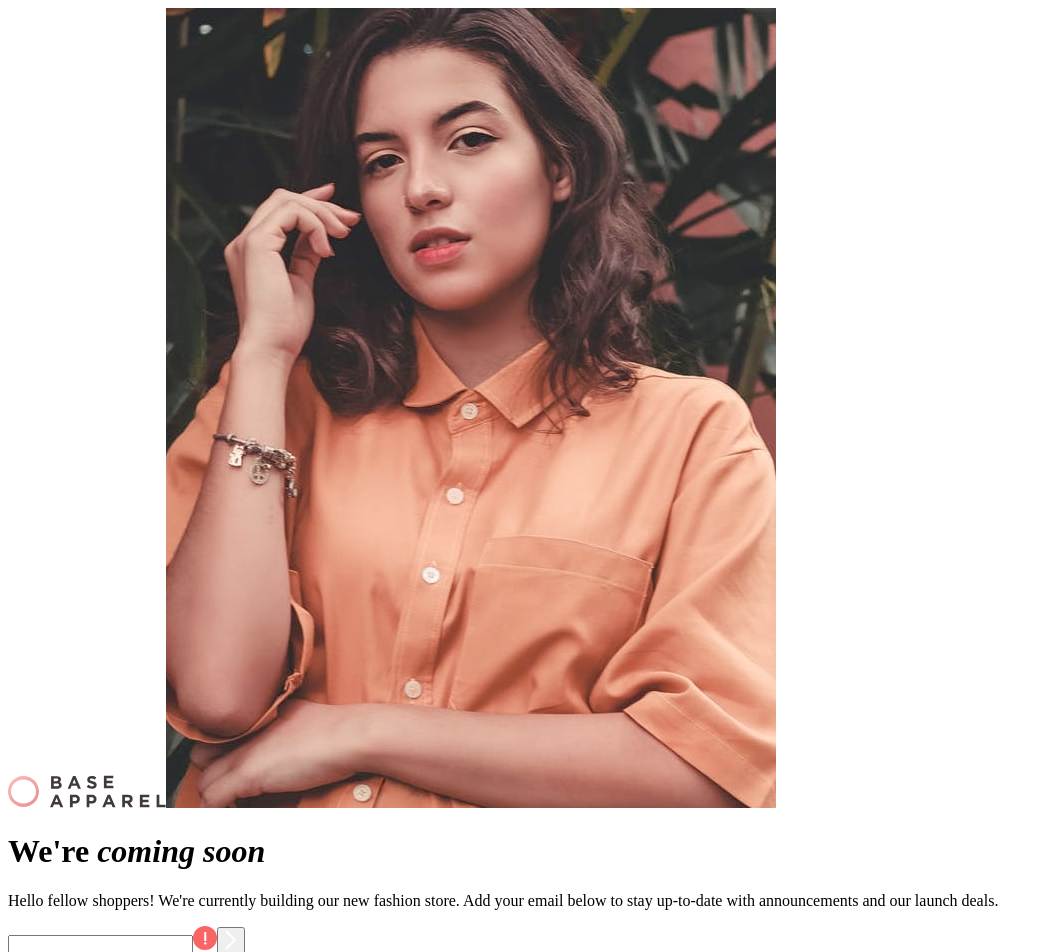
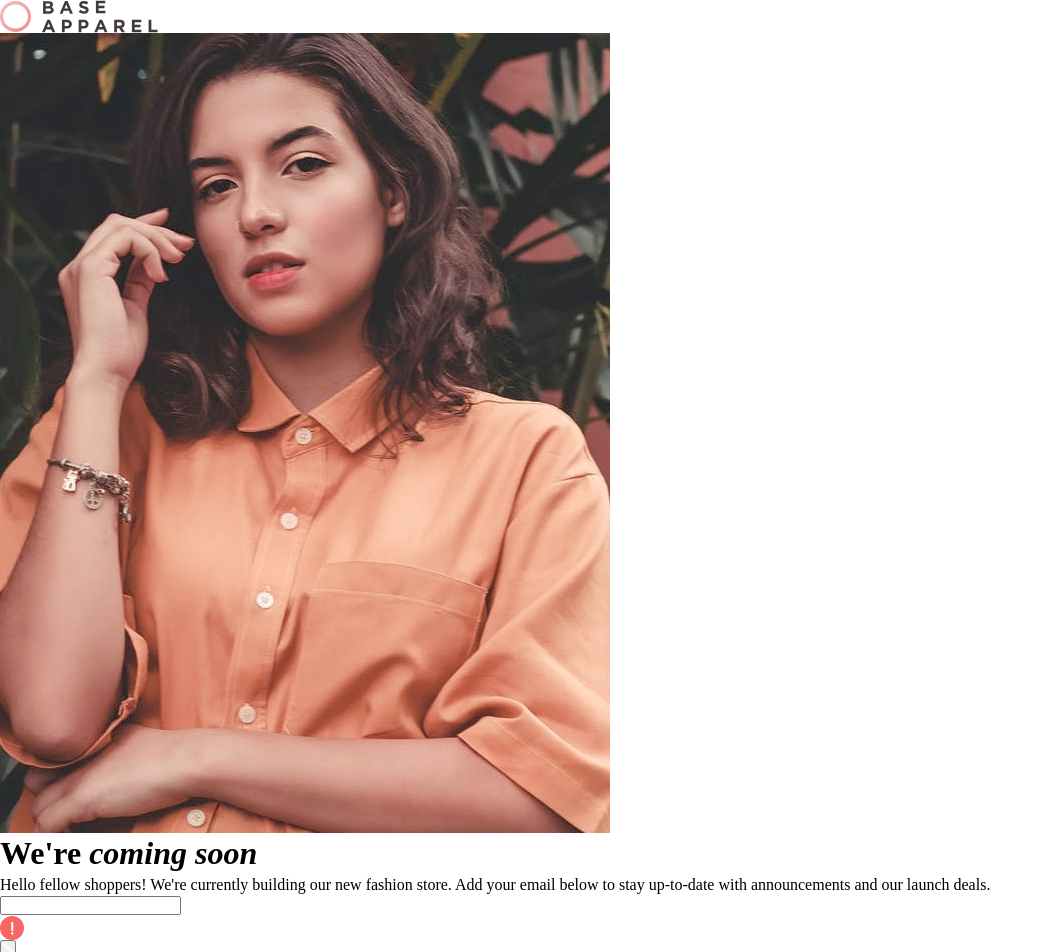
Before and after one commit to challenged-by-frontend-mentor/base-apparel-coming-soon, a React (Vite) app: page / in a window 1280 px wide. Shown: the top 952 px of the page, without its empty margins (0-1057 px from the left). Built offline with nearby package versions, Linux system fonts and the light colour scheme.

Commit message:
style: add CSS reset to index.css

```diff
--- a/src/index.css
+++ b/src/index.css
@@ -0,0 +1,52 @@
+/* CSS Reset */
+*,
+*::before,
+*::after {
+  margin: 0;
+  padding: 0;
+  box-sizing: border-box;
+}
+
+body {
+  margin: 0;
+  min-height: 100vh;
+  line-height: 1.3;
+  -webkit-text-size-adjust: 100%;
+}
+
+html {
+  font-size: 100%;
+}
+
+img,
+video {
+  display: block;
+  max-width: 100%;
+  height: auto;
+  object-fit: cover;
+}
+
+ul,
+ol {
+  list-style: none;
+  margin: 0;
+  padding: 0;
+}
+
+article {
+  margin: 0;
+}
+
+h1,
+h2,
+h3,
+h4,
+p {
+  overflow-wrap: break-word;
+}
+
+button {
+  font: inherit;
+  color: inherit;
+  cursor: pointer;
+}
```
